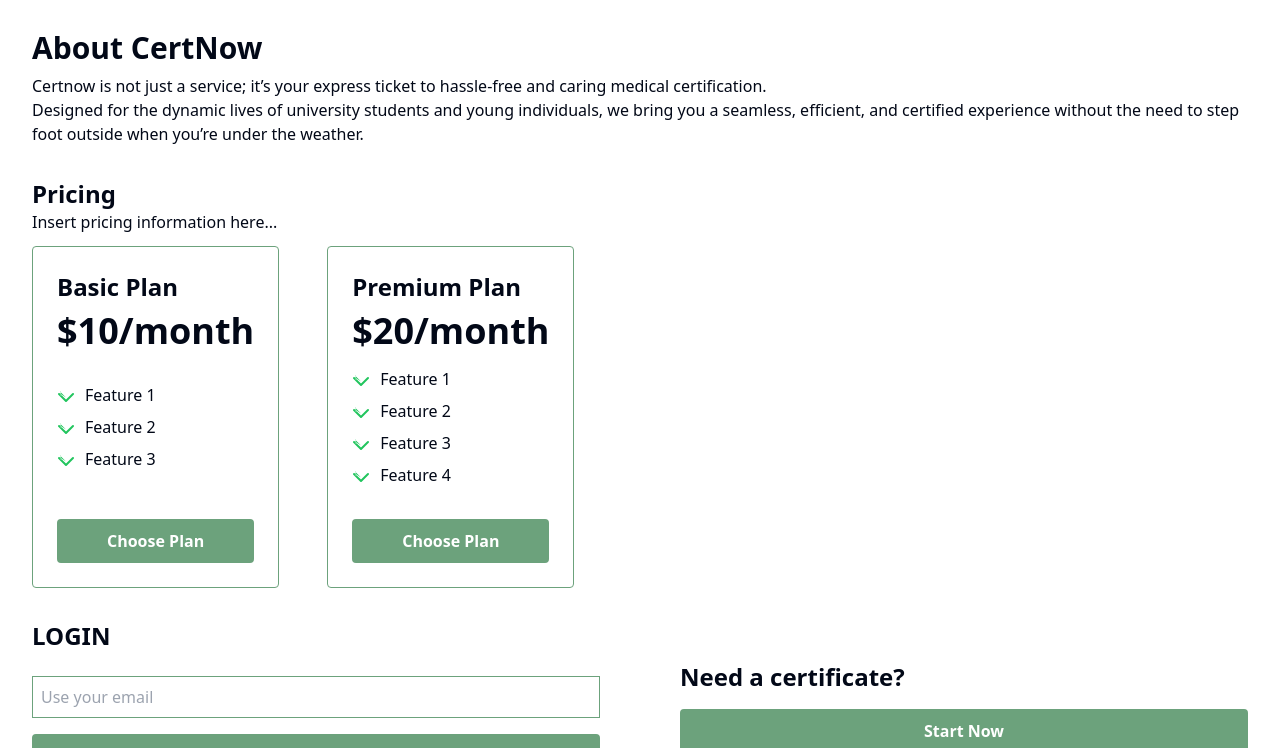
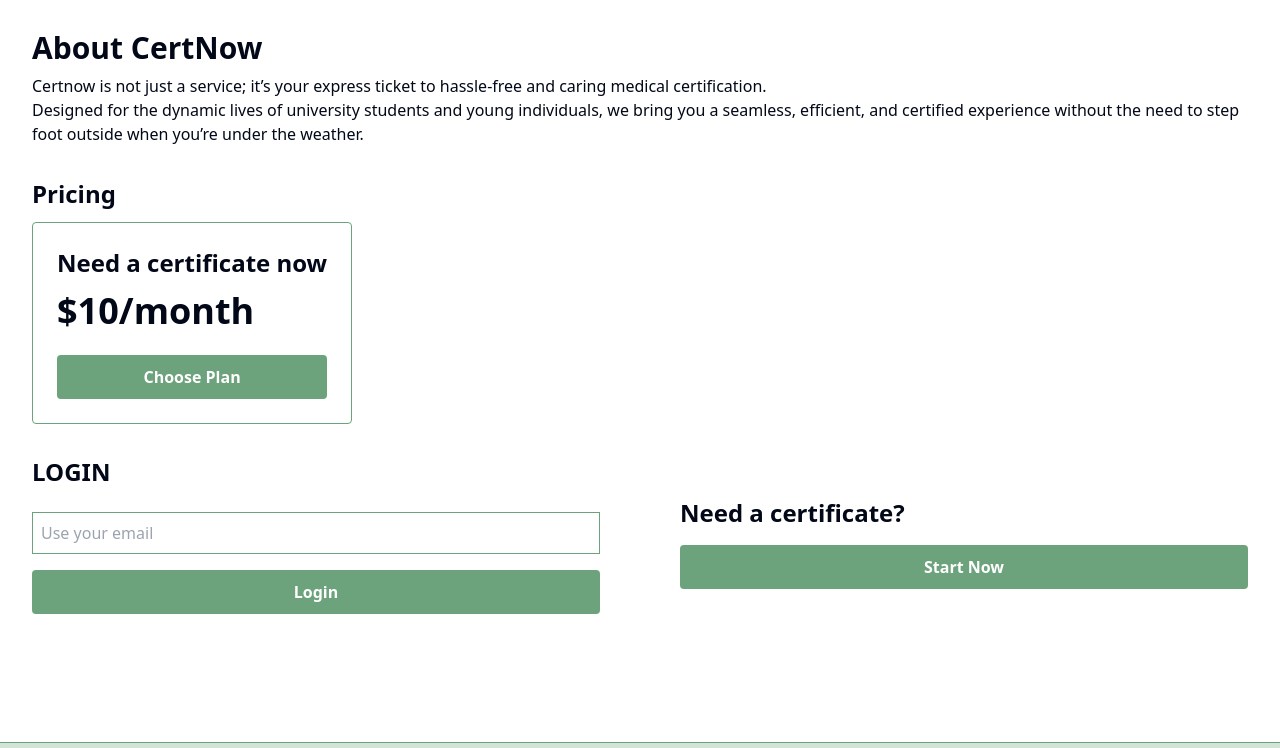
Before and after one commit to Ojewhar/client, a Next.js app: page / in a window 1280 px wide. Shown: the part 621-1369 px from the top of the page. Built offline with nearby package versions, Linux system fonts and the light colour scheme.

Commit message:
update all again

```diff
--- a/app/components/HomePage/PriceCard.jsx
+++ b/app/components/HomePage/PriceCard.jsx
@@ -1,3 +1,4 @@
+import Link from "next/link";
 import React from "react";
 
 const PriceCard = ({ title, price, features }) => {
@@ -5,28 +6,15 @@
     <div className="bg-white border flex justify-between flex-col border-uorange rounded p-6 mb-5 md:mb-0">
       <div>
         <h2 className="text-2xl font-semibold mb-2">{title}</h2>
-        <div className="text-4xl font-bold mb-4">{price}</div>
+        <div className="text-4xl font-bold mb-6 mt-3">{price}</div>
       </div>
-      <ul className="mb-6">
-        {features.map((feature, index) => (
-          <li key={index} className="flex items-center mb-2">
-            <svg
-              className="h-5 w-5 fill-current text-green-500 mr-2"
-              viewBox="0 0 20 20"
-            >
-              <path
-                fillRule="evenodd"
-                d="M3.706 10.706a1 1 0 0 1 1.32-.083l.094.083L9 14.586l6.293-6.293a1 1 0 1 1 1.414 1.414l-7 7a1 1 0 0 1-1.414 0l-7-7a1 1 0 0 1-.083-1.32l.083-.094a1 1 0 0 1 1.32-.083l.094.083L9 12.586l-5.293-5.293a1 1 0 0 1-.083-1.32l.083-.094z"
-                clipRule="evenodd"
-              />
-            </svg>
-            <span>{feature}</span>
-          </li>
-        ))}
-      </ul>
-      <button className="bg-uorange border-uorange border-2 hover:bg-transparent hover:text-primary transition-all rounded text-white font-bold py-2 px-4 w-full">
+
+      <Link
+        href="/form"
+        className="bg-uorange text-center border-uorange border-2 hover:bg-transparent hover:text-primary transition-all rounded text-white font-bold py-2 px-4 w-full"
+      >
         Choose Plan
-      </button>
+      </Link>
     </div>
   );
 };
--- a/app/components/MainForm/FormOne/FormSteps/Start.jsx
+++ b/app/components/MainForm/FormOne/FormSteps/Start.jsx
@@ -35,14 +35,7 @@
                 className="mx-auto mt-4"
               />
             </div>
-            <div className="flex max-w-[400px] my-12 mx-auto justify-center gap-4 items-center">
-              <div className=" w-1/6 h-1 bg-orange-500 rounded"></div>
-              <div className="w-1/6 h-1 bg-gray-400 rounded"></div>
-              <div className="w-1/6 h-1 bg-gray-400 rounded"></div>
-              <div className="w-1/6 h-1 bg-gray-400 rounded"></div>
-              <div className="w-1/6 h-1 bg-gray-400 rounded"></div>
-              <div className="w-1/6 h-1 bg-gray-400 rounded"></div>
-            </div>
+
             <form className="px-2 rounded-lg" onSubmit={handleSubmit}>
               {/* part 01 start */}
               <div>
--- a/app/page.js
+++ b/app/page.js
@@ -35,19 +35,8 @@
           </section>
           <section id="pricing" className="mb-8">
             <h2 className="text-2xl font-bold">Pricing</h2>
-            <p>Insert pricing information here...</p>
-
             <div className="md:flex justify-start gap-12 mt-3">
-              <PriceCard
-                title="Basic Plan"
-                price="$10/month"
-                features={["Feature 1", "Feature 2", "Feature 3"]}
-              />
-              <PriceCard
-                title="Premium Plan"
-                price="$20/month"
-                features={["Feature 1", "Feature 2", "Feature 3", "Feature 4"]}
-              />
+              <PriceCard title="Need a certificate now" price="$10/month" />
             </div>
           </section>
           <section className="md:flex justify-between items-center gap-20">
```
